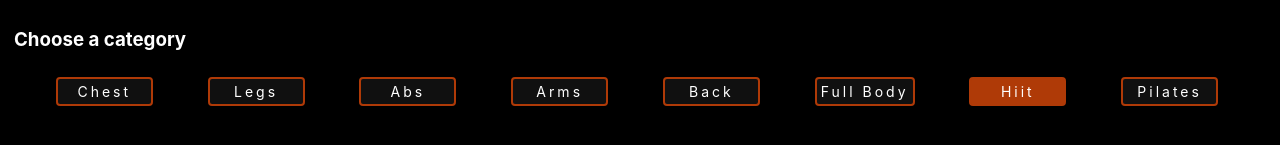
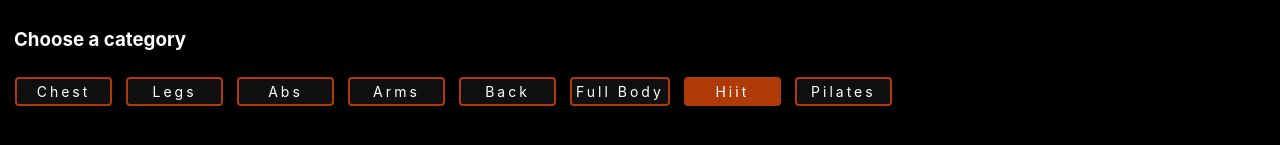
Before and after one commit to AryaIsdark/jumpinit, a React (Create React App) app: page / in a window 1280 px wide. Shown: the part 169-314 px from the top of the page. Built offline with nearby package versions, Linux system fonts and the light colour scheme.

Commit message:
styling and inline play in iOS

```diff
--- a/src/App.css
+++ b/src/App.css
@@ -13,8 +13,7 @@ body {
   margin: 0;
   margin-left: -6px;
   flex-wrap: wrap;
-  /* background: #1d1d1d; */
-  justify-content: space-evenly;
+  justify-content: flex-start;
 }
 
 .playlist-button {
--- a/src/App.js
+++ b/src/App.js
@@ -65,6 +65,7 @@ function App() {
               width="100%"
               height="450px"
               muted={true}
+              playsInline={true}
               showInfo={false}
               autoplay={true}
               showCaptions={false}
```
